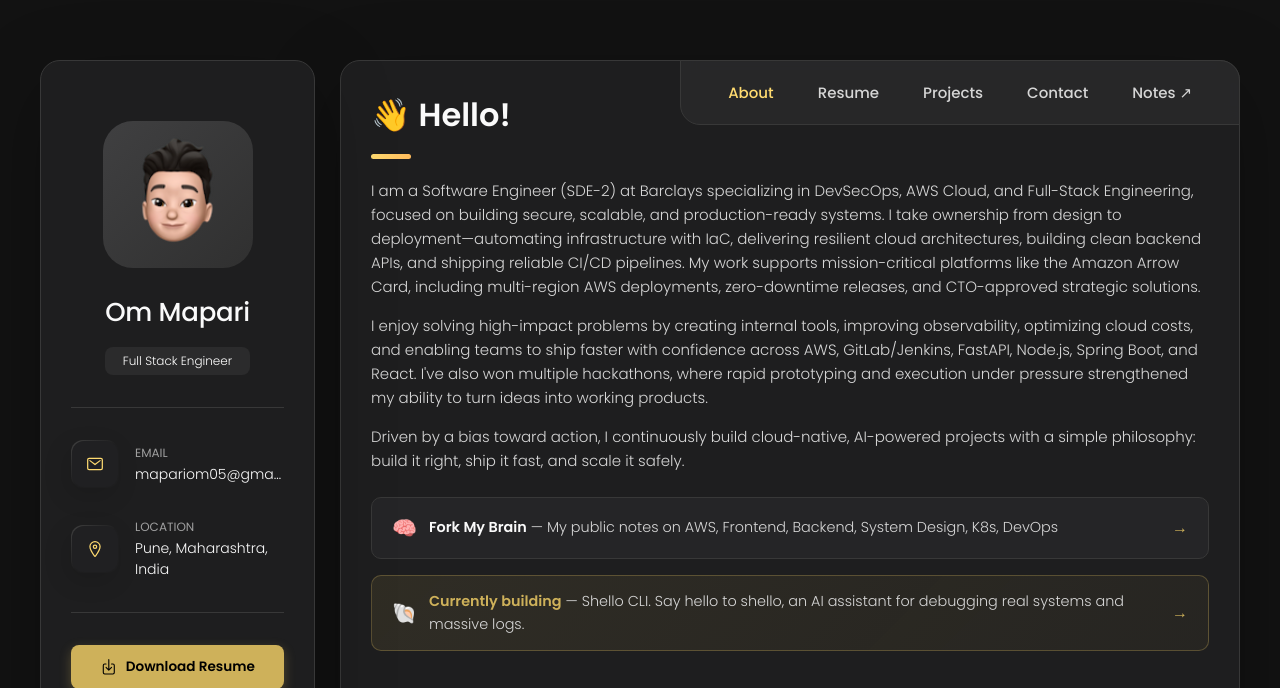
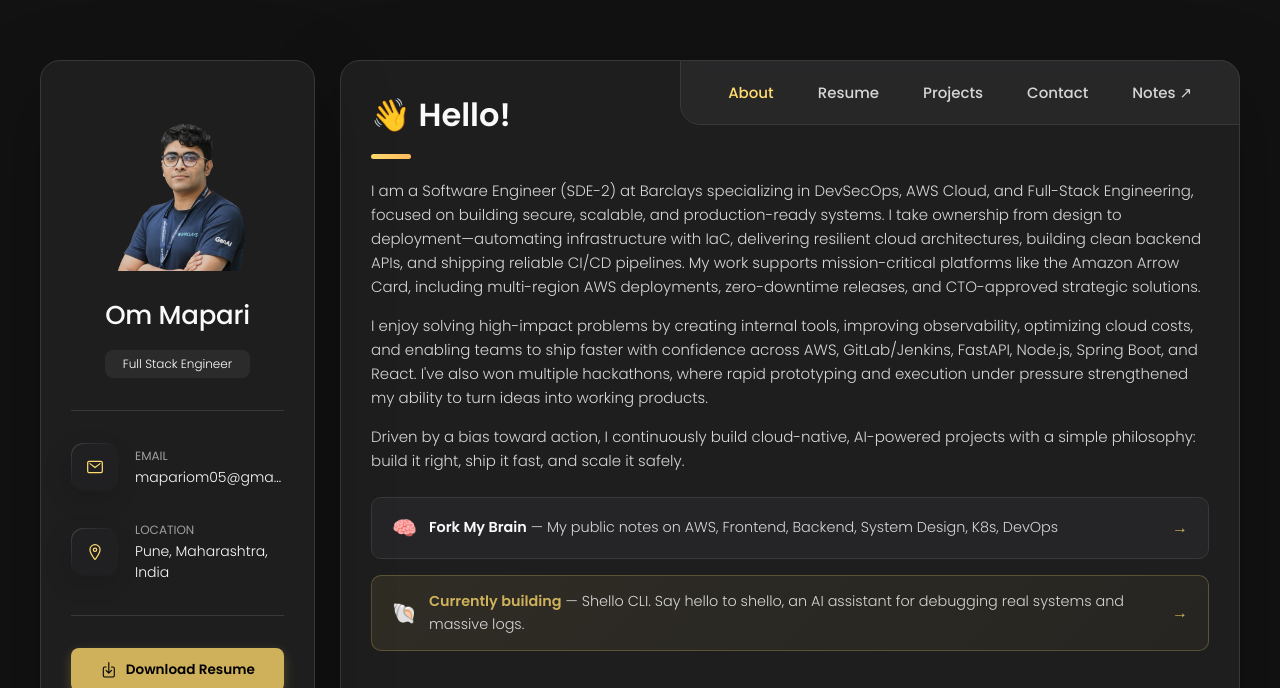
Before and after one commit to om-mapari/testing-personal-portfolio, a website: page index.html in a window 1280 px wide. Shown: the top 688 px of the page. Drawn offline with nearby package versions, Linux system fonts and the light colour scheme.

Commit message:
New profile pic

```diff
--- a/assets/css/style.css
+++ b/assets/css/style.css
@@ -358,7 +358,7 @@ main {
 }
 
 .avatar-box {
-    background: var(--bg-gradient-onyx);
+    background: transparent;
     border-radius: 20px;
 }
 
--- a/index.html
+++ b/index.html
@@ -92,7 +92,7 @@
       <div class="sidebar-info">
 
         <figure class="avatar-box">
-          <img src="./assets/images/jason-memoji-nobg.png" alt="Om Mapari" width="80">
+          <img src="./assets/images/om-profile.png" alt="Om Mapari" width="80">
         </figure>
 
         <div class="info-content">
```
Also changed, not shown: assets/images/om-profile.png (added).
